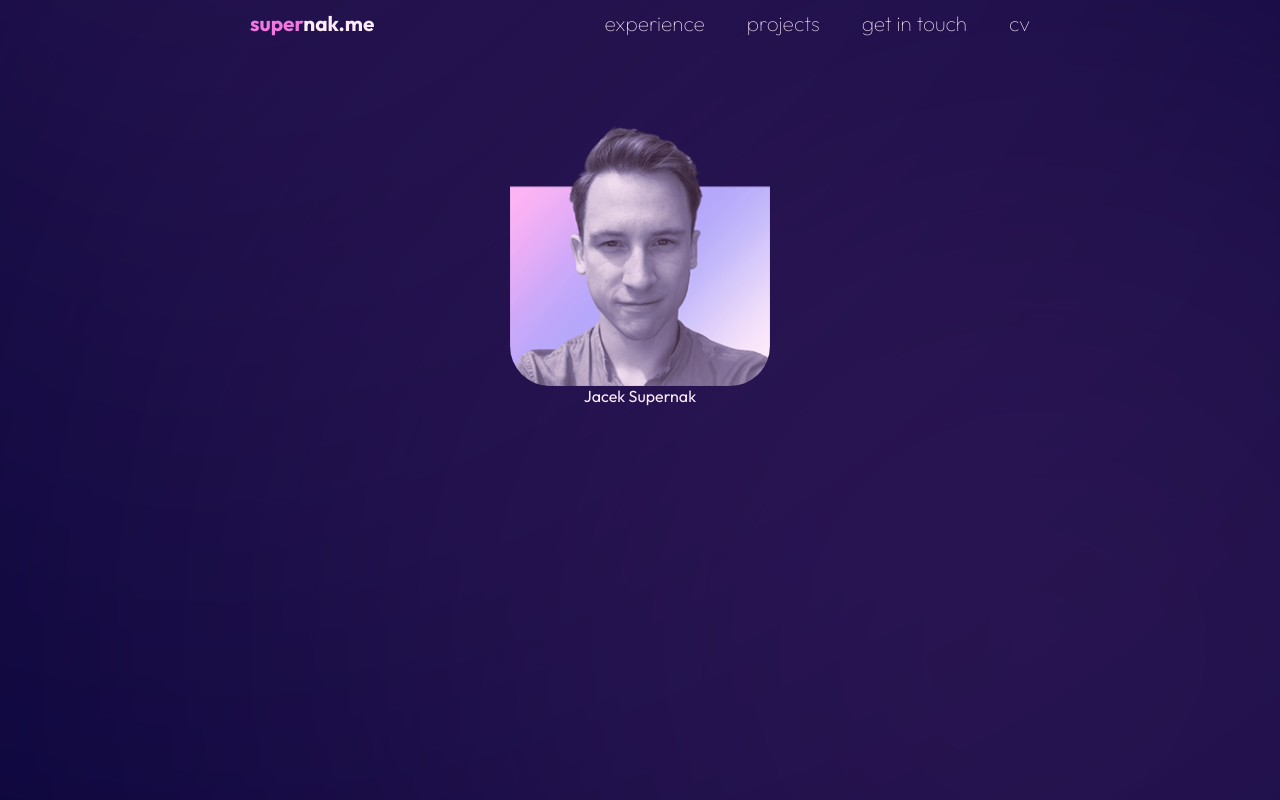
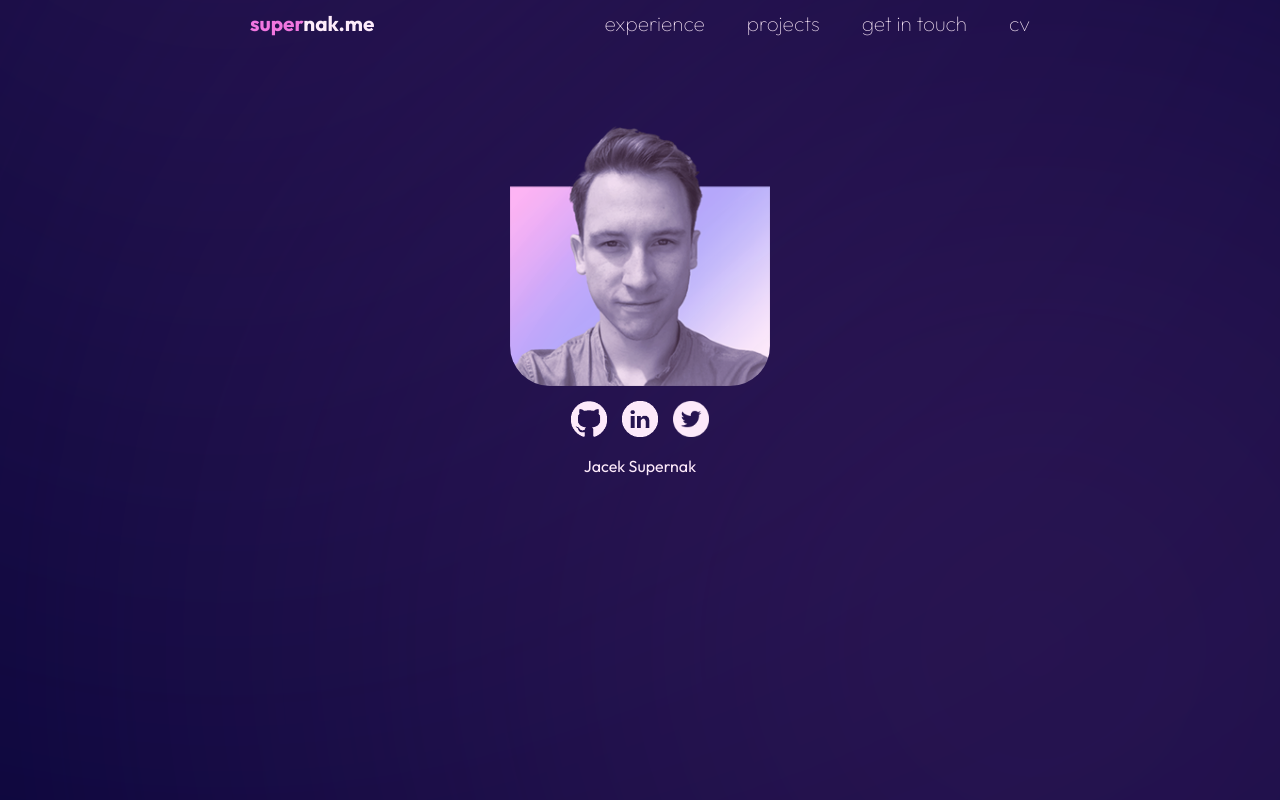
Before and after one commit to jaceksupernak/portfolio, a React (Create React App) app: page / in a window 1280 px wide. Shown: the top 800 px of the page. Built offline with nearby package versions, Linux system fonts and the light colour scheme.

Commit message:
style Socials and SocialIcon components

```diff
--- a/index.d.ts
+++ b/index.d.ts
@@ -1 +1,4 @@
-declare module '*.png';
+declare module '*.png' {
+    const value: any;
+    export = value;
+ }
--- a/src/components/socialicon/SocialIcon.tsx
+++ b/src/components/socialicon/SocialIcon.tsx
@@ -1,12 +1,25 @@
 import React from 'react';
 import styled from 'styled-components';
 
-const SocialIconStyled = styled.section`
+const SocialIconStyled = styled.a`
+
+    img {
+        height: 36px;
+        width: 36px;
+    }
 
 `;
 
-const SocialIcon:React.FC = () => (
-  <SocialIconStyled />
+interface SocialIconProps {
+    src: string;
+    href: string;
+    alt: string;
+}
+
+const SocialIcon:React.FC<SocialIconProps> = ({ href, src, alt }) => (
+  <SocialIconStyled href={href}>
+    <img src={src} alt={alt} />
+  </SocialIconStyled>
 
 );
 
--- a/src/components/socials/Socials.tsx
+++ b/src/components/socials/Socials.tsx
@@ -1,15 +1,35 @@
 import React from 'react';
 import styled from 'styled-components';
 import SocialIcon from '../socialicon/SocialIcon';
+import githubIcon from '../../assets/github_icon.png';
+import linkedinIcon from '../../assets/linkedin_icon.png';
+import twitterIcon from '../../assets/twitter_icon.png';
 
 const SocialsStyled = styled.section`
+    display: flex;
+    gap: 15px;
+    padding: 15px;
 
 `;
 
 const Socials:React.FC = () => (
   <SocialsStyled>
 
-    <SocialIcon />
+    <SocialIcon
+      src={githubIcon}
+      href="https://github.com/jaceksupernak"
+      alt="GitHub"
+    />
+    <SocialIcon
+      src={linkedinIcon}
+      href="https://www.linkedin.com/in/jacek-supernak"
+      alt="LinkedIn"
+    />
+    <SocialIcon
+      src={twitterIcon}
+      href="https://twitter.com/jacek_supernak"
+      alt="Twitter"
+    />
 
   </SocialsStyled>
 
```
